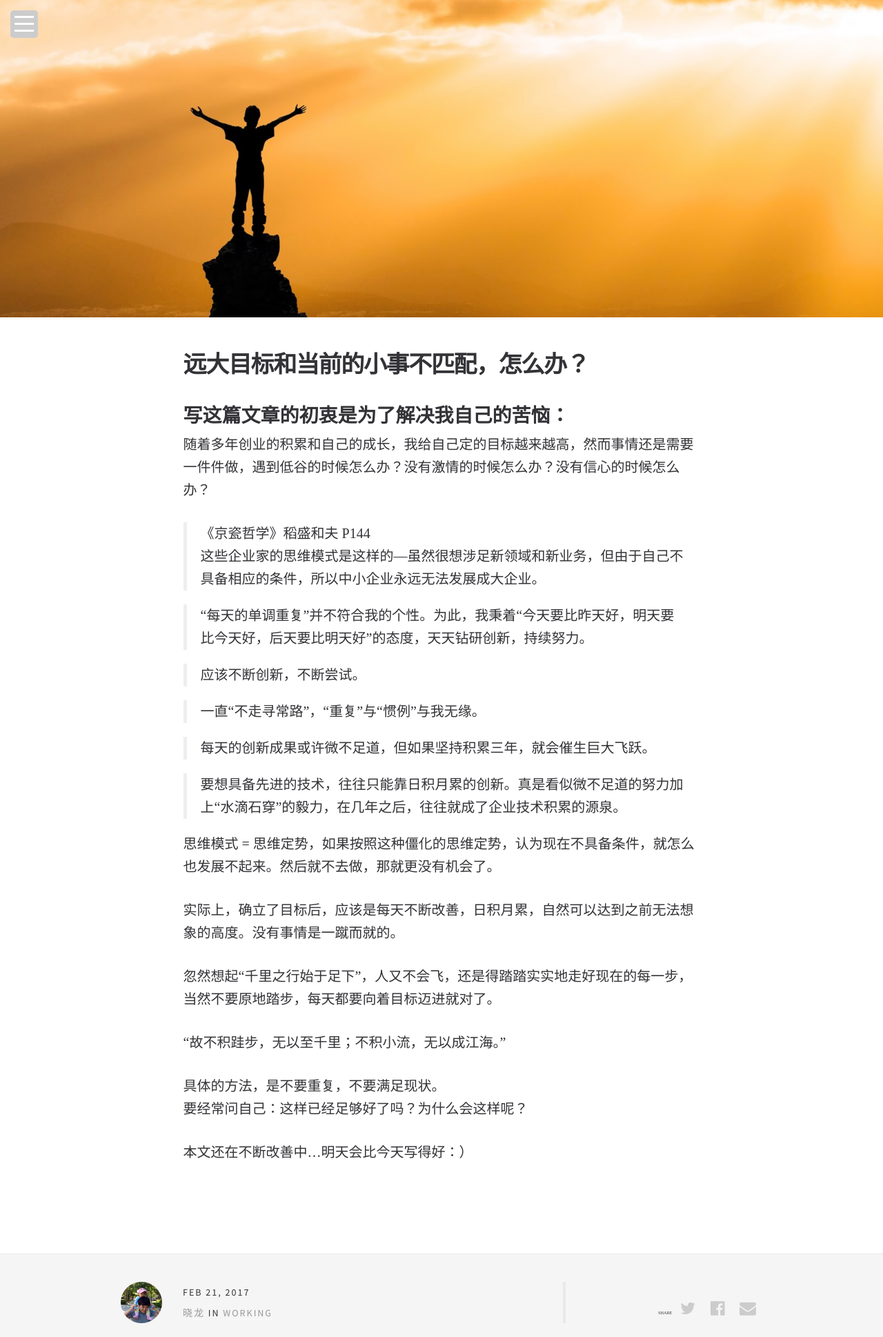
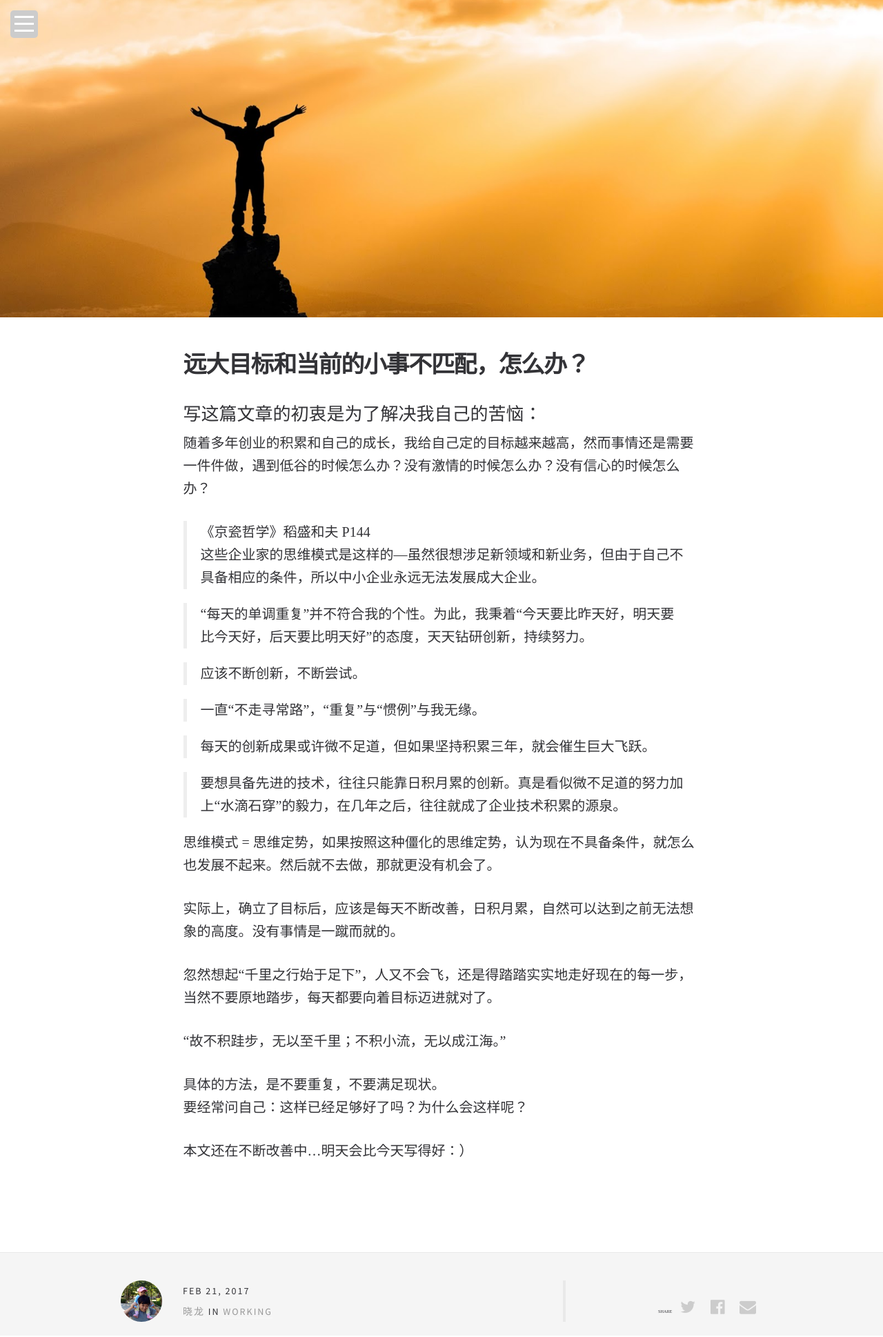
Before and after one commit to zxlive/zxlive.github.com, a Jekyll site: the page built from _posts/2017-02-21-readbook-1.md, in a window 1280 px wide. Shown: the whole page at 69% size. Built offline with Jekyll 4.4.1, drawn with Linux system fonts in a browser that asks for light colours; some web fonts are replaced.

Commit message:
提交文章

```diff
--- a/_posts/2017-02-21-readbook-1.md
+++ b/_posts/2017-02-21-readbook-1.md
@@ -8,7 +8,7 @@ author_url: /author/zxl
 author_avatar: zxl
 feature_image: goal
 ---
-## 写这篇文章的初衷是为了解决我自己的苦恼：
+### 写这篇文章的初衷是为了解决我自己的苦恼：
 随着多年创业的积累和自己的成长，我给自己定的目标越来越高，然而事情还是需要一件件做，遇到低谷的时候怎么办？没有激情的时候怎么办？没有信心的时候怎么办？
 
 
```
